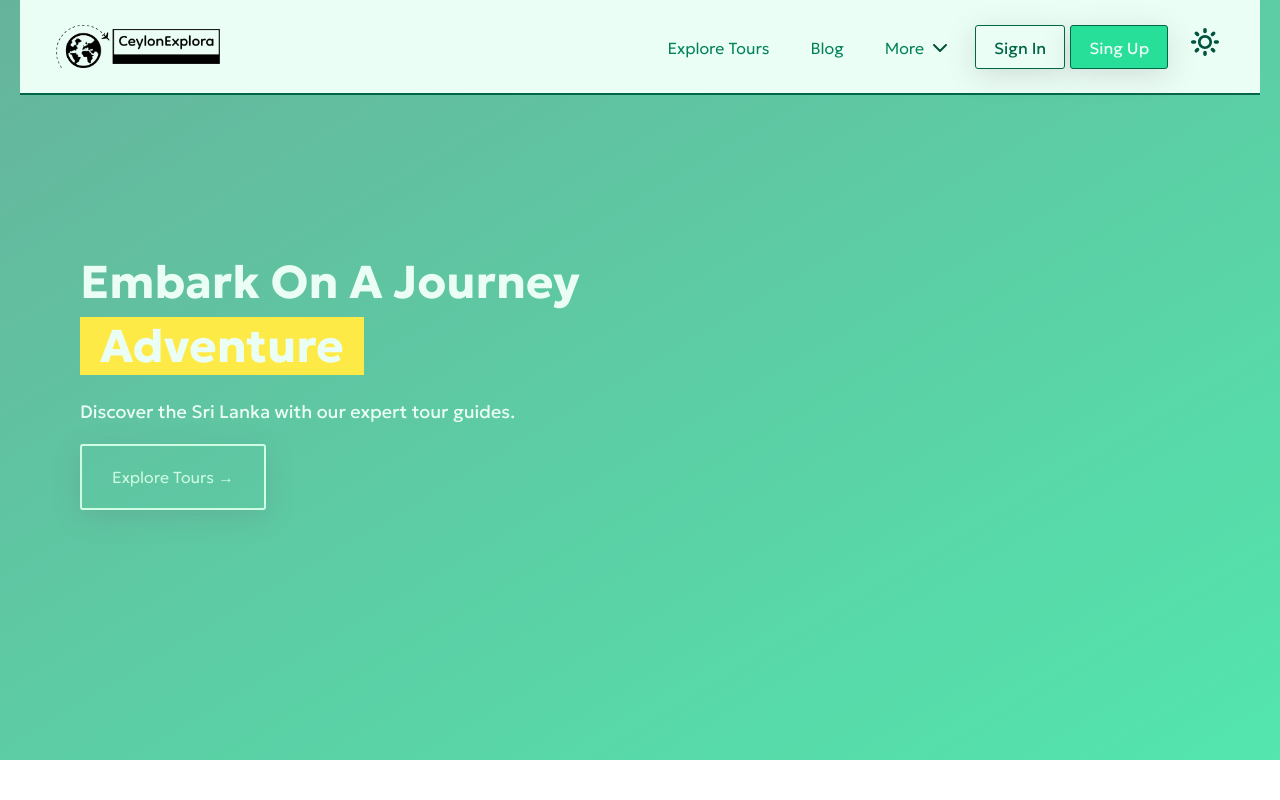
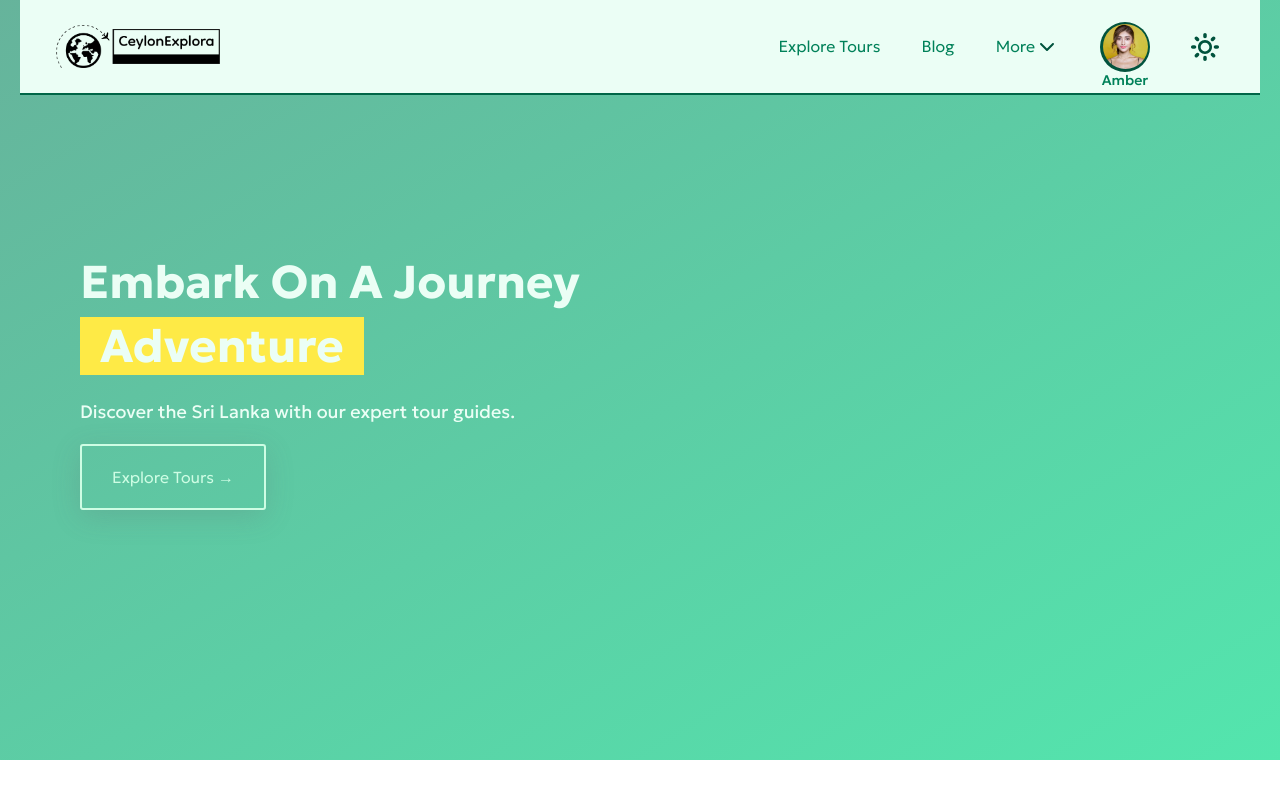
Before and after one commit to indunil-jay/Ceylon-Explora, a website: page index.html in a window 1280 px wide. Shown: the top 800 px of the page. Drawn offline with Linux system fonts and the light colour scheme.

Commit message:
when user log in nav bar shhow user image, that part implemented

```diff
--- a/index.html
+++ b/index.html
@@ -29,12 +29,18 @@
             </svg>
           </span>
         </li>
-        <li class="nav__item btn__outline btn btn__transparent">
+        <!-- <li class="nav__item btn__outline btn btn__transparent">
           <a href="#" class="nav__link--btn">Sign In</a>
         </li>
         <li class="nav__item btn__outline btn btn__fill ">
           <a href="#" class="nav__link--btn">Sing Up</a>
-        </li>
+        </li> -->
+
+          <li class="nav__item">
+          <a href="#" class="nav__link nav__link--profile">
+            <img src="./images/users/user-2.jpg" alt="profile photo">
+            <p class="paragraph paragraph--p2">Amber</p>
+          </a></li>
 
         <li class="nav__item">
           <a href="/">
--- a/sass/layouts/_header.scss
+++ b/sass/layouts/_header.scss
@@ -36,6 +36,7 @@
       &__item {
         padding: var(--padding-vertical-1) var(--padding-horizontal-1);
         transition: var(--transition-mode-2);
+        position: relative;
 
         &:not(:last-child) {
           margin-right: var(--margin-right-xsm);
@@ -46,8 +47,6 @@
         width: 2.4rem;
         height: 2.4rem;
         fill: var(--color-primary-900);
-        position: relative;
-        top: 6px;
         transition: var(--transition-mode-2);
 
         &:hover {
@@ -62,6 +61,10 @@
         text-transform: capitalize;
         color: inherit;
         transition: var(--transition-mode-2);
+
+        display: flex;
+        justify-content: center;
+        align-items: center;
       }
 
       &__link--normal:hover {
@@ -73,11 +76,40 @@
         font-weight: 400;
       }
 
+      &__link--profile {
+        display: flex;
+        justify-content: center;
+        align-items: center;
+        width: 5rem;
+        height: 5rem;
+        border-radius: 50%;
+        background-color: var(--color-primary-900);
+
+        img {
+          width: 4.5rem;
+          height: 4.5rem;
+          border-radius: 50%;
+          object-fit: cover;
+        }
+
+        p {
+          position: absolute;
+          bottom: -18%;
+          left: 50%;
+          transform: translate(-50%, 18%);
+          font-weight: 500;
+        }
+      }
+
       .theme__icon {
         width: 2.8rem;
         height: 2.8rem;
         fill: var(--color-primary-900);
         transition: var(--transition-mode-2);
+
+        display: flex;
+        justify-content: center;
+        align-items: center;
       }
       .theme__icon:hover {
         fill: var(--color-primary-950);
```
Also changed, not shown: css/style.css.
